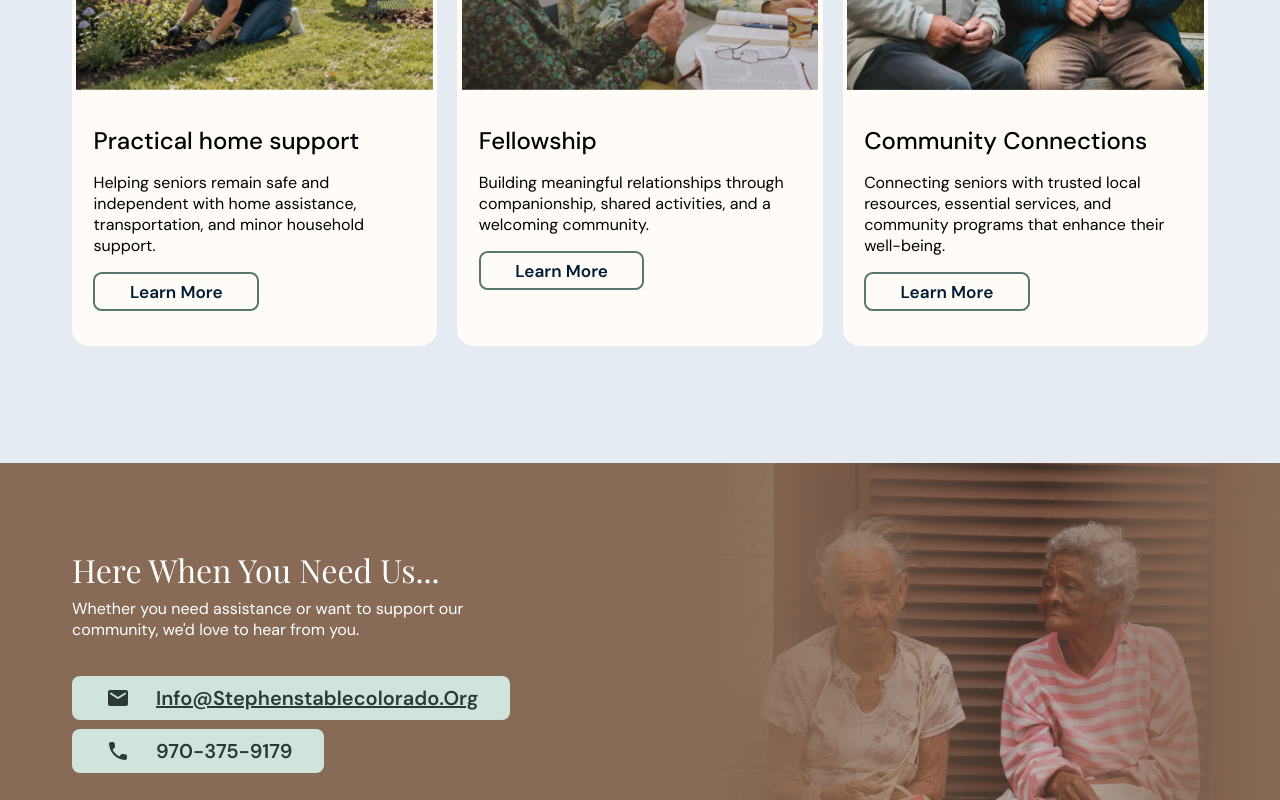
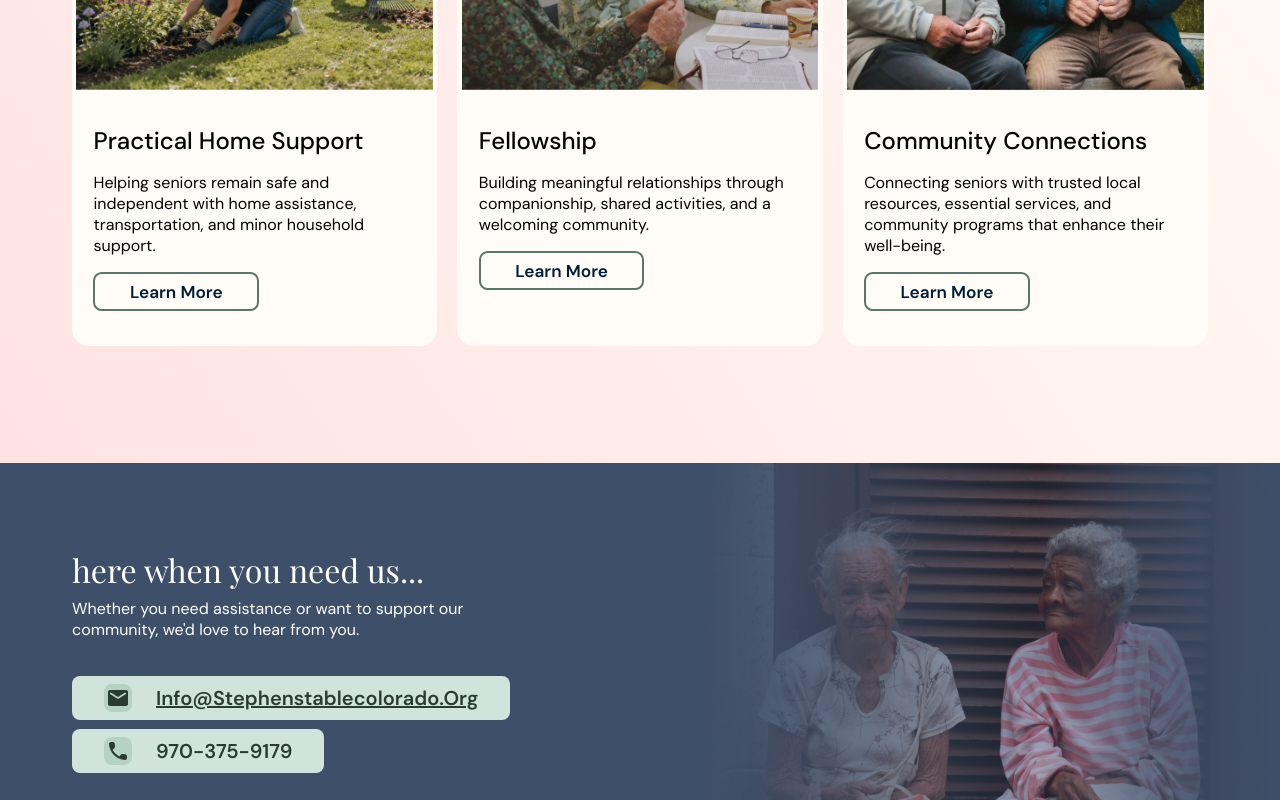
Before and after one commit to tusharjain2001/stephen-table, a React (Vite) app: page / in a window 1280 px wide. Shown: the part 2620-3420 px from the top of the page. Built offline with nearby package versions, Linux system fonts and the light colour scheme.

Commit message:
home: red gradient how-we-help bg + blue lowercase cta banner

```diff
--- a/src/pages/Home.jsx
+++ b/src/pages/Home.jsx
@@ -25,20 +25,23 @@ import iconCommunity from '../assets/icons/icon-community.svg';
 import iconVolunteer from '../assets/icons/icon-volunteer.svg';
 import iconPartnership from '../assets/icons/icon-partnership.svg';
 import iconDonate from '../assets/icons/icon-donate-white.svg';
-import iconEmail from '../assets/icons/icon-email.svg';
-import iconPhone from '../assets/icons/icon-phone.svg';
+import iconEmailBadged from '../assets/icons/icon-email-badged.svg';
+import iconPhoneBadged from '../assets/icons/icon-phone-badged.svg';
 
 /**
  * On Home the CTA banner's contact pills route into the Contact page's form
- * rather than opening a mail/phone client.
+ * rather than opening a mail/phone client. The redesign's pill icons (799:
+ * 3346 / 799:3350) already bake in their own s-300 rounded-square badge —
+ * unlike every other caller's plain glyph — so they're only ever used with
+ * `barePillIcons` (no second wrapper badge drawn around them).
  */
 const CONTACT_PILLS = [
   {
-    icon: iconEmail,
+    icon: iconEmailBadged,
     label: 'info@stephenstablecolorado.org',
     to: '/contact#contact-form',
   },
-  { icon: iconPhone, label: '970-375-9179', to: '/contact#contact-form' },
+  { icon: iconPhoneBadged, label: '970-375-9179', to: '/contact#contact-form' },
 ];
 
 // `mobileLines` is the two-line break the mobile frame draws each label on
@@ -288,7 +291,10 @@ function Home() {
       {/* How we help */}
       {/* 342:204 is a fixed 981 box centring 746.09 of content, i.e. 117.45
           of clearance top and bottom rather than the old 110. */}
-      <section className="w-full bg-bl-100 py-[60px] md:py-14 xl:py-[117.45px]">
+      <section
+        className="w-full py-[60px] md:py-14 xl:py-[117.45px]"
+        style={{ backgroundImage: 'linear-gradient(235.17deg, #fffcf7 1.4134%, #ffe3e3 100%)' }}
+      >
         <div className="mx-auto flex max-w-[1440px] flex-col items-center gap-[24px] md:gap-10 xl:gap-[64px]">
           <div className="flex w-full flex-col items-start gap-6 px-[16px] text-left md:items-center md:px-10 md:text-center lg:flex-row lg:justify-center lg:gap-10 lg:text-left xl:gap-16 2xl:gap-[226px] xl:px-[72px]">
             <SectionChip variant="green-solid" className="shrink-0">How we help</SectionChip>
@@ -305,6 +311,7 @@ function Home() {
               body="Helping seniors remain safe and independent with home assistance, transportation, and minor household support."
               ctaHref="/services"
               showArrowBadge
+              titleClassName="capitalize text-black"
               bodyClassName="text-gray-59 md:text-black"
             />
             <StoryCard
@@ -313,6 +320,7 @@ function Home() {
               body="Building meaningful relationships through companionship, shared activities, and a welcoming community."
               ctaHref="/services"
               showArrowBadge
+              titleClassName="capitalize text-black"
               bodyClassName="text-gray-59 md:text-black"
             />
             <StoryCard
@@ -321,6 +329,7 @@ function Home() {
               body="Connecting seniors with trusted local resources, essential services, and community programs that enhance their well-being."
               ctaHref="/services"
               showArrowBadge
+              titleClassName="capitalize text-black"
               bodyClassName="text-gray-59 md:text-black"
             />
           </div>
@@ -332,7 +341,9 @@ function Home() {
           glyph rather than the badge the other callers still draw. */}
       <CtaBanner
         image={ctaBannerImg}
-        title="Here When You Need Us..."
+        bg="blue"
+        title="here when you need us..."
+        titleTransform="lowercase"
         subtitle="Whether you need assistance or want to support our community, we'd love to hear from you."
         pills={CONTACT_PILLS}
         titleClassName="lg:text-[32px] lg:leading-[41px]"
```
